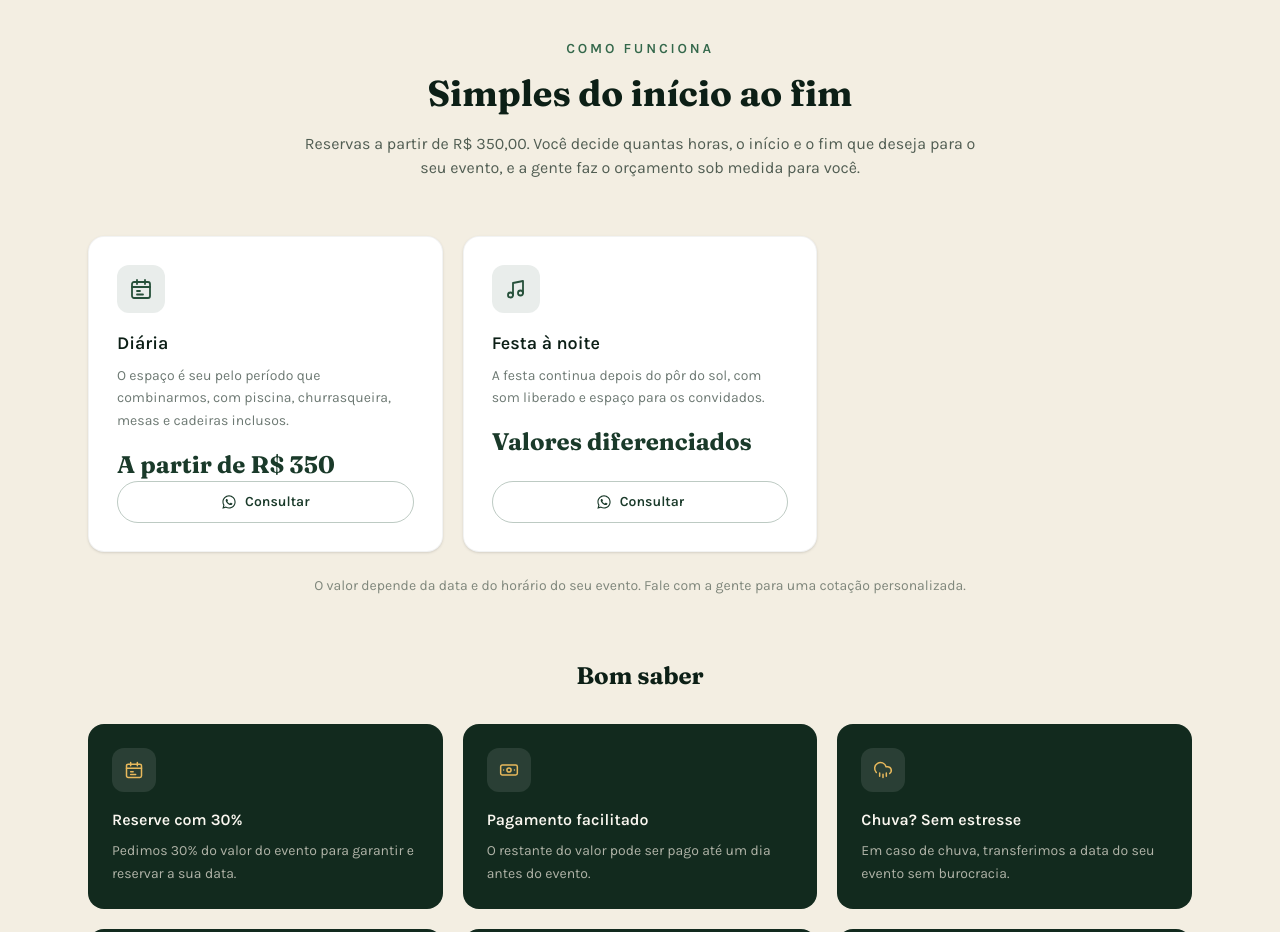
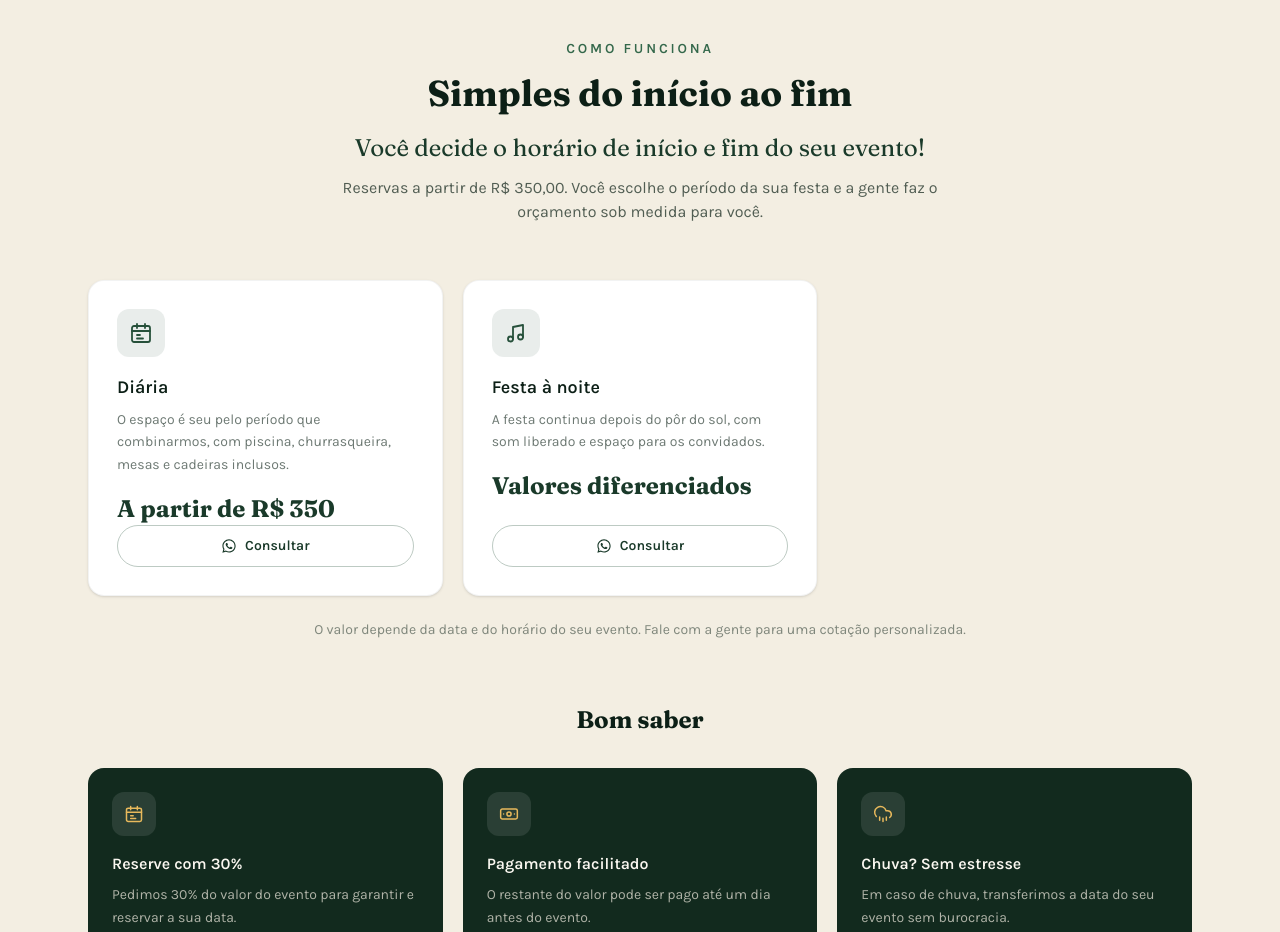
Before and after one commit to larissaalinee/espaco-para-eventos, a Next.js app: page / in a window 1280 px wide. Shown: the part 860-1792 px from the top of the page. Built offline with nearby package versions, Linux system fonts and the light colour scheme.

Commit message:
Destaque do horario flexivel no Como funciona

```diff
--- a/app/components/how-it-works.tsx
+++ b/app/components/how-it-works.tsx
@@ -79,10 +79,12 @@ export function HowItWorks() {
           <h2 className="font-display text-3xl font-bold leading-tight text-forest-950 sm:text-4xl">
             Simples do início ao fim
           </h2>
-          <p className="mt-4 text-base text-forest-950/70">
-            Reservas a partir de R$ 350,00. Você decide quantas horas, o início
-            e o fim que deseja para o seu evento, e a gente faz o orçamento
-            sob medida para você.
+          <p className="mt-4 font-display text-xl text-forest-800 sm:text-2xl">
+            Você decide o horário de início e fim do seu evento!
+          </p>
+          <p className="mt-3 text-base text-forest-950/70">
+            Reservas a partir de R$ 350,00. Você escolhe o período da sua festa
+            e a gente faz o orçamento sob medida para você.
           </p>
         </div>
 
```
